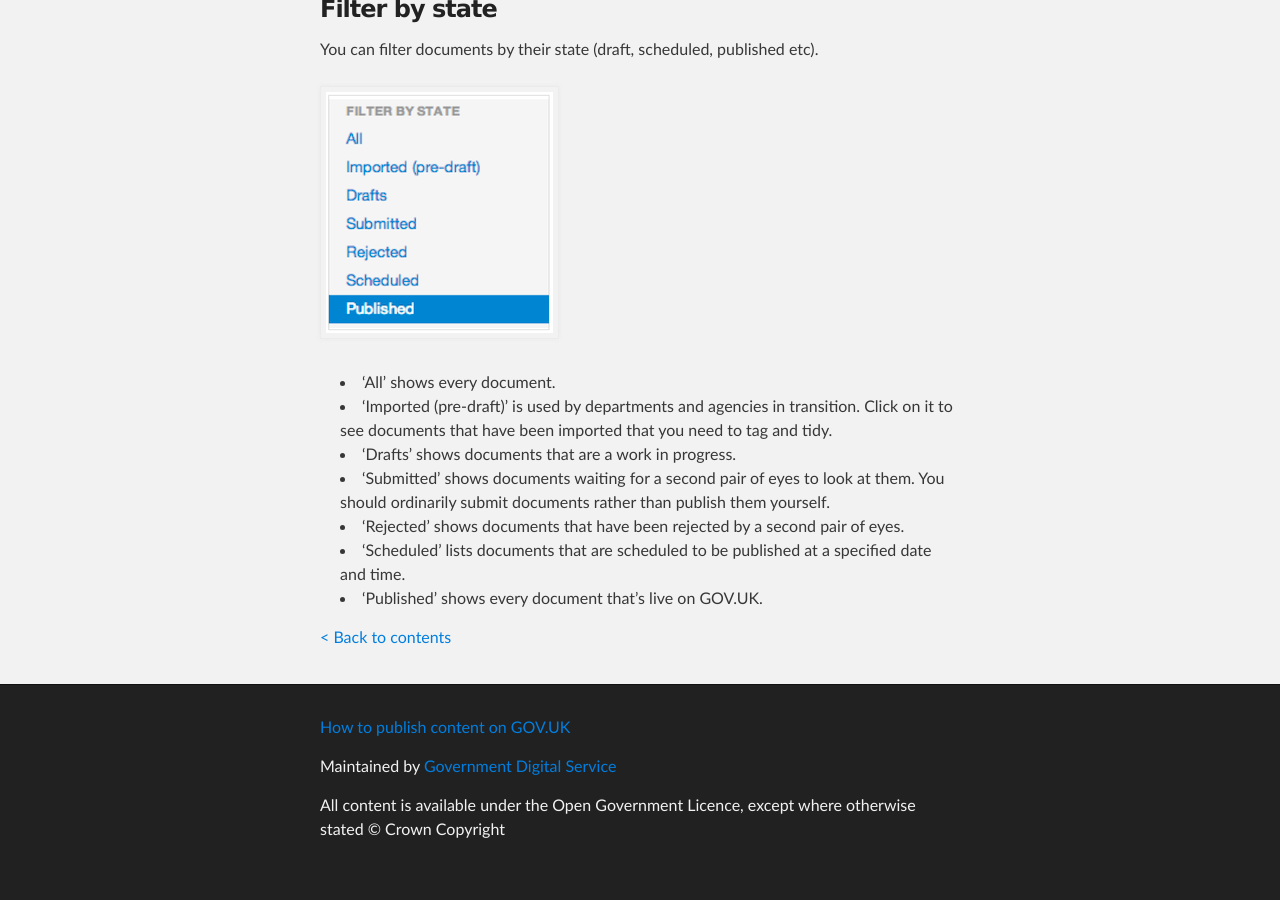
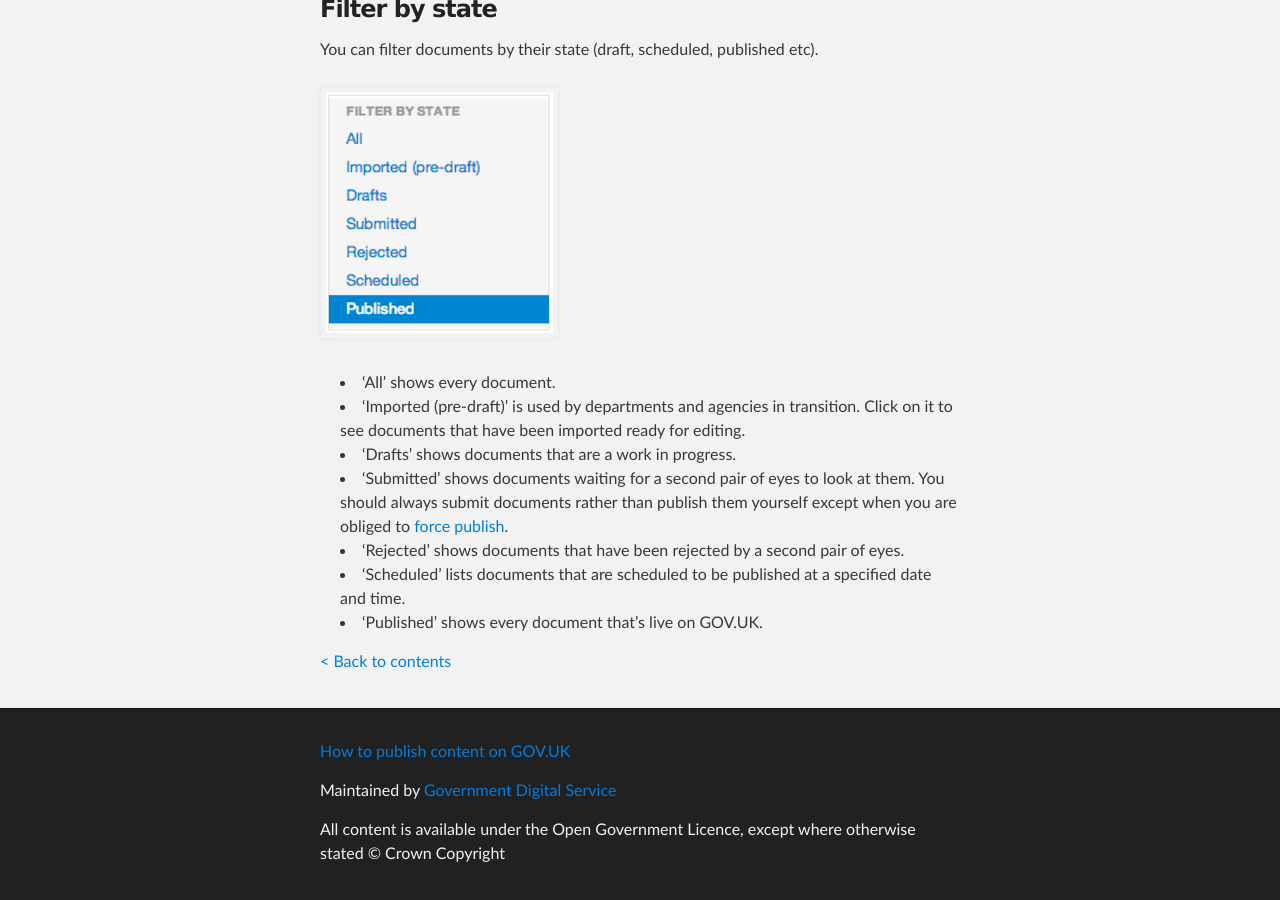
Before and after one commit to alphagov/inside-government-admin-guide, a Jekyll site: the page built from first-steps/find-documents.md, in a window 1280 px wide and 900 px high, scrolled down 3936 px. Built offline with Jekyll 4.4.1, drawn with Linux system fonts in a browser that asks for light colours; before the commit the page ends 4812 px from its top, so only the background shows below that; some of the changed text lies outside the part shown.

Commit message:
Simon's correx done

```diff
--- a/first-steps/find-documents.md
+++ b/first-steps/find-documents.md
@@ -69,9 +69,9 @@ You can filter documents by their state (draft, scheduled, published etc).
 ![Document filters 8](document-filters-8.png)
 
 * ‘All’ shows every document.
-* 'Imported (pre-draft)' is used by departments and agencies in transition. Click on it to see documents that have been imported that you need to tag and tidy.
+* 'Imported (pre-draft)' is used by departments and agencies in transition. Click on it to see documents that have been imported ready for editing.
 * 'Drafts' shows documents that are a work in progress.
-* 'Submitted' shows documents waiting for a second pair of eyes to look at them. You should ordinarily submit documents rather than publish them yourself.
+* 'Submitted' shows documents waiting for a second pair of eyes to look at them. You should always submit documents rather than publish them yourself except when you are obliged to [force publish](http://alphagov.github.io/inside-government-admin-guide/workflow-content/second-pair-of-eyes).
 * 'Rejected' shows documents that have been rejected by a second pair of eyes.
 * 'Scheduled' lists documents that are scheduled to be published at a specified date and time.
 * 'Published' shows every document that’s live on GOV.UK.
```
Also changed, not shown: other parts of first-steps/find-documents.md (+1 -1 lines).
